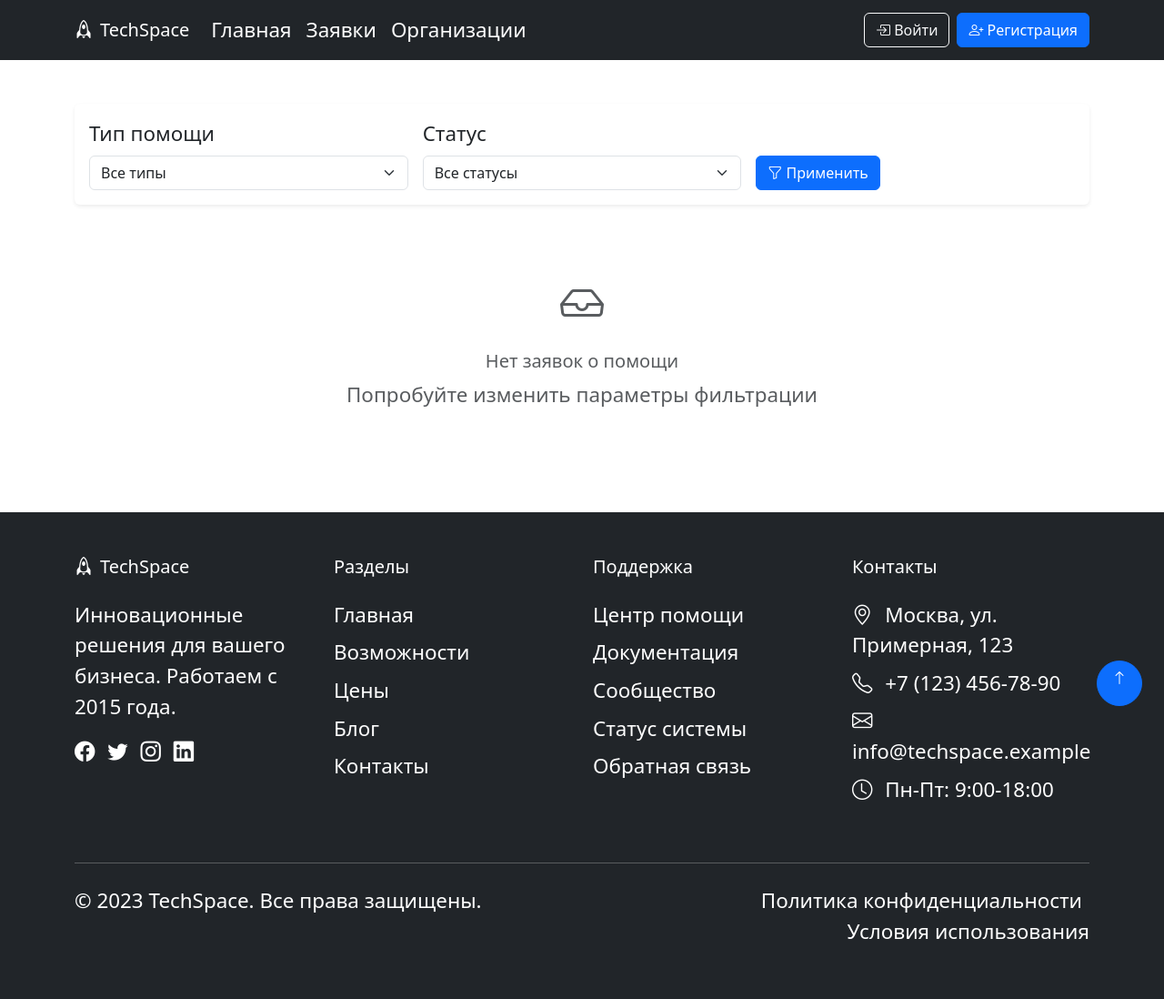
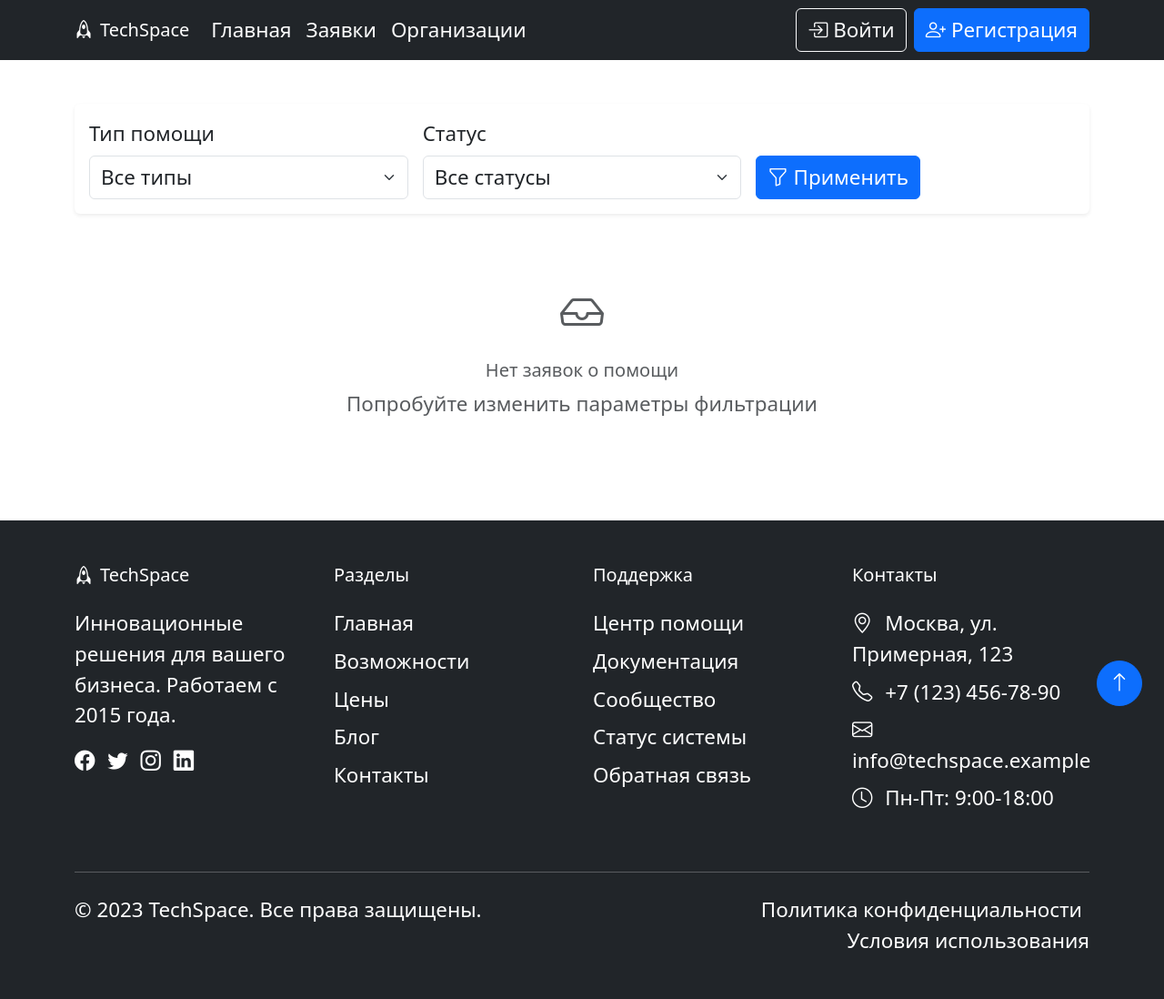
Before and after one commit to BossOfCreeps/tula_hack, a Django app: template web/templates/calls/list.html in a window 1280 px wide. Shown: the whole page at 91% size. Before the commit the page ends 1032 px from the top, so only its background shows below. Run offline with Django 5.2, Linux system fonts and the light colour scheme; the template is opened without the code that fills it, so the values that code supplies are empty; parts of the project's set-up code (start-up, migrations or seed data) failed here and were passed over; some libraries are stand-ins or nearby versions.

Commit message:
размер текста

```diff
--- a/web/templates/base.html
+++ b/web/templates/base.html
@@ -66,9 +66,12 @@
         }
 
         :root {
-            --bs-body-font-size: 1.4rem; /* Стандартный размер (16px) */
+            --bs-body-font-size: 1.4rem;
         }
 
+        .form-control, .form-select, .form-label, .btn, p, a, span {
+            font-size: 1.4rem;
+        }
 
         body {
             font-size: var(--bs-body-font-size) !important;
@@ -132,7 +135,6 @@
                             </button>
                             <ul class="dropdown-menu dropdown-menu-end p-2" aria-labelledby="notificationsDropdown"
                                 style="min-width: 300px; max-height: 400px; overflow-y: auto;">
-                                <li><h6 class="dropdown-header">Уведомления</h6></li>
                                 {% for notification in user.notifications.all %}
                                     <li>
                                         <a class="dropdown-item d-flex align-items-center py-2"
```
